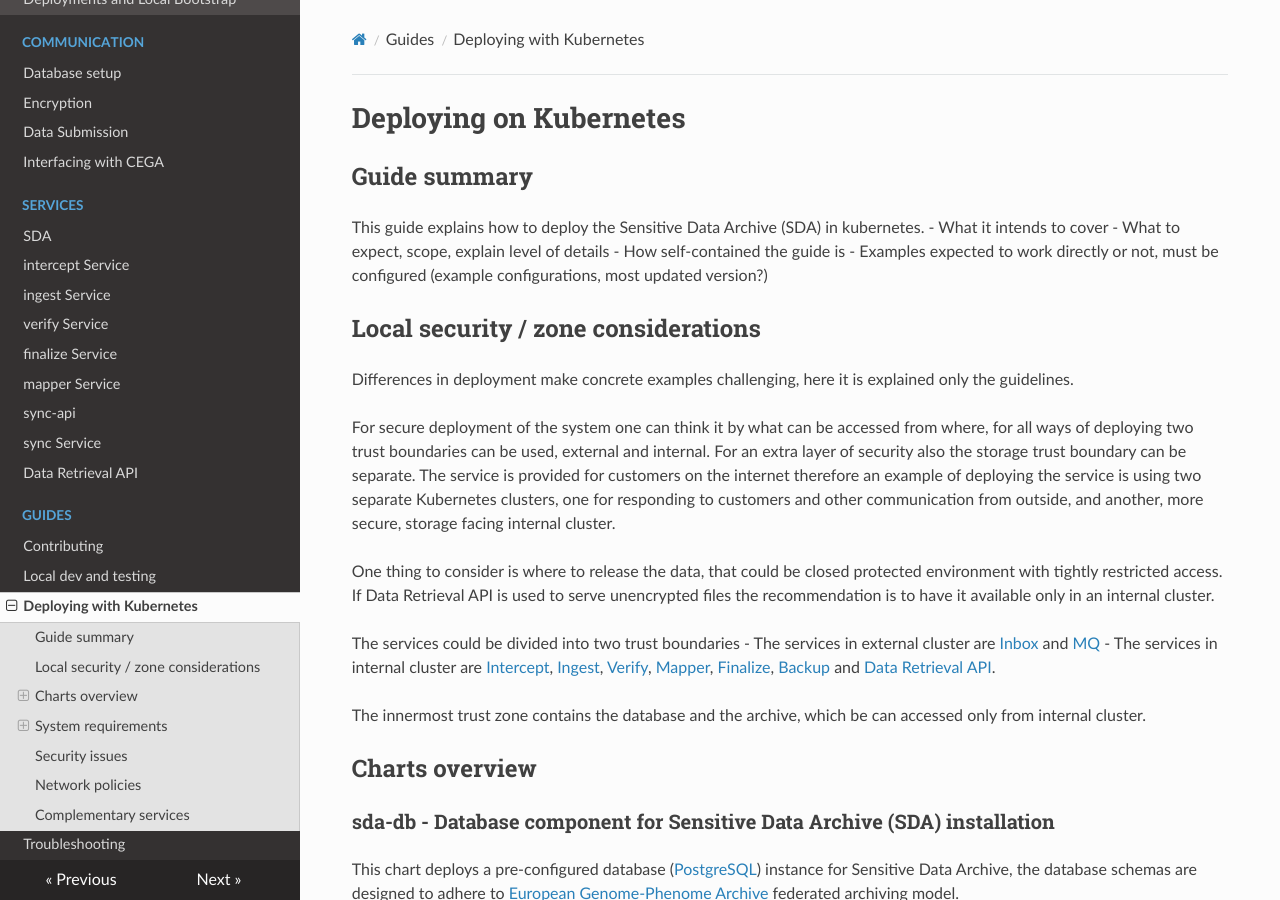
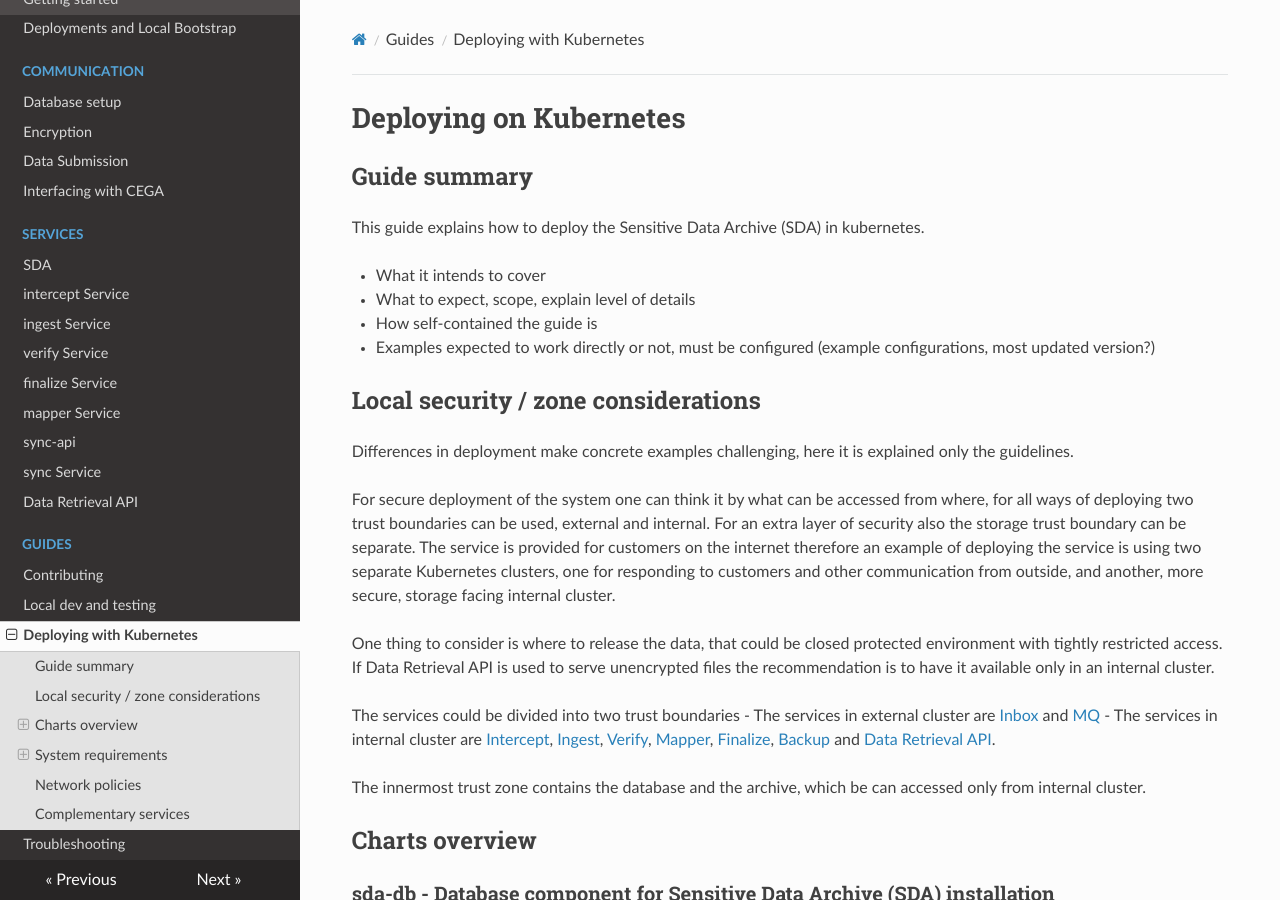
Before and after one commit to neicnordic/neic-sda, an MkDocs documentation site: the page built from docs/guides/deploy-k8s.md, in a window 1280 px wide and 900 px high. Built offline with MkDocs 1.6.1, drawn with Linux system fonts in a browser that asks for light colours; nearby versions of some CDN libraries; some of the changed text lies outside the part shown.

Commit message:
small correction in deploying to k8s

```diff
--- a/docs/guides/deploy-k8s.md
+++ b/docs/guides/deploy-k8s.md
@@ -3,6 +3,7 @@
 ## Guide summary
 
 This guide explains how to deploy the Sensitive Data Archive (SDA) in kubernetes.
+
 - What it intends to cover
 - What to expect, scope, explain level of details
 - How self-contained the guide is
@@ -21,8 +22,6 @@ The services could be divided into two trust boundaries
 - The services in internal cluster are [Intercept](/docs/services/intercept.md), [Ingest](/docs/services/ingest.md), [Verify](/docs/services/verify.md), [Mapper](/docs/services/mapper.md), [Finalize](/docs/services/finalize.md), [Backup](/docs/services/backup.md) and [Data Retrieval API](/docs/dataout.md).
 
 The innermost trust zone contains the database and the archive, which be can accessed only from internal cluster.
-
-
 
 ## Charts overview
 
@@ -227,11 +226,6 @@ Below is a minimal list of variables that need to be configured in the [values.y
 - `global.tls.clusterIssuer`: The cluster issuer for TLS
 - `global.tls.secretName`: The name by which the kubernetes secret for TLS is referenced in the Helm charts
 
-## Security issues
-
-- Enabling TLS example
-- Secret handling example
-
 ## Network policies
 
 - DNS names and ingress for services
```
